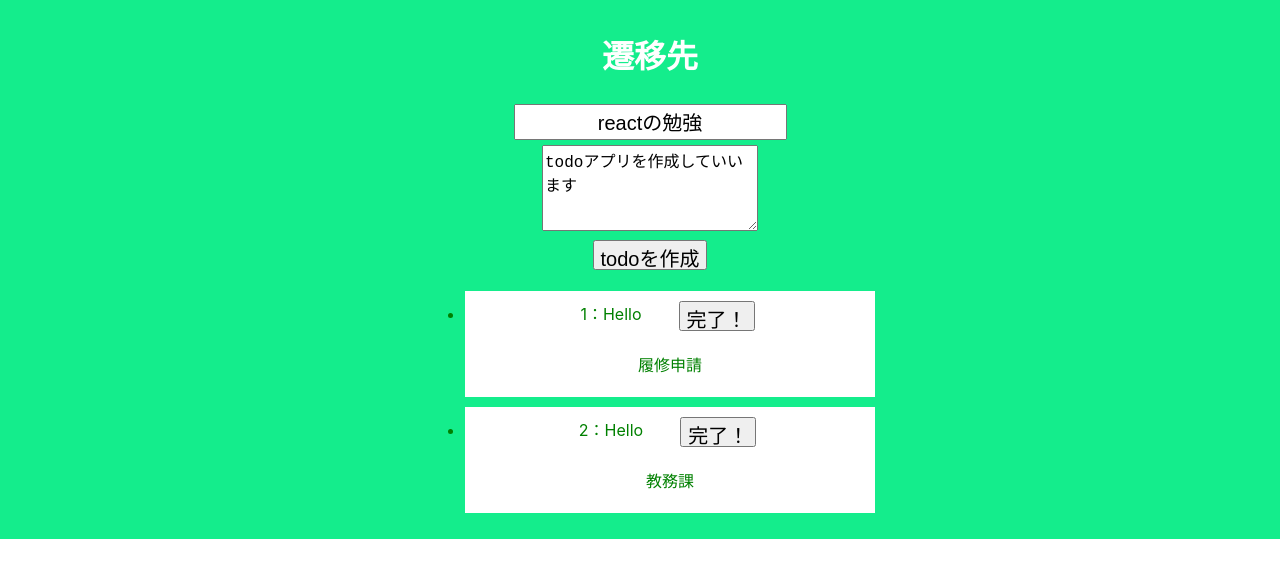
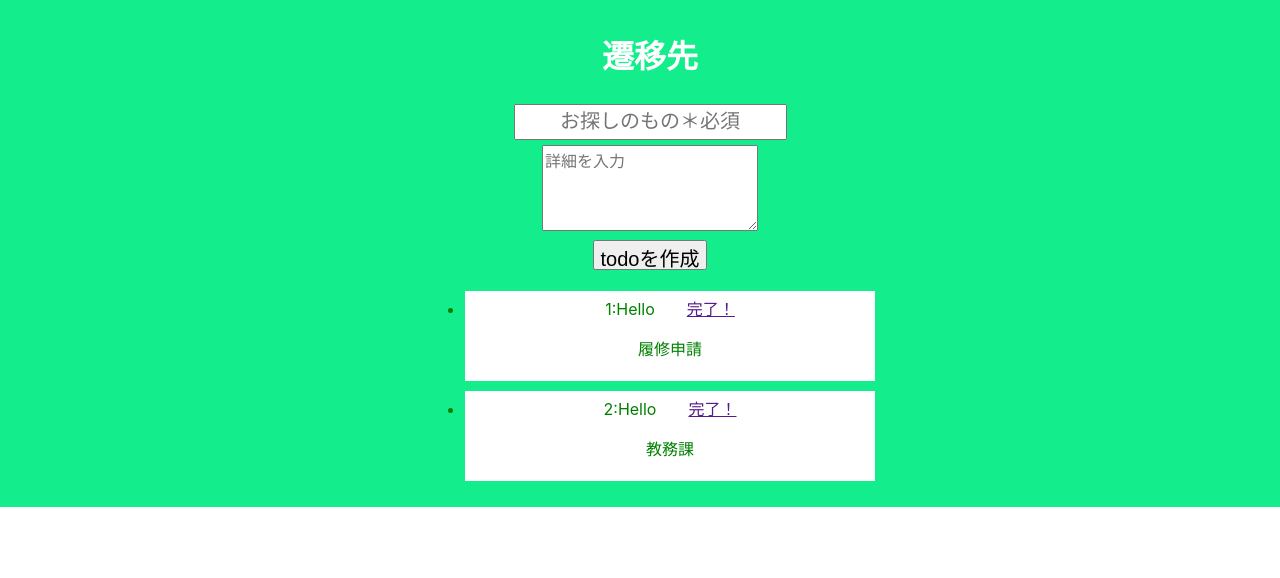
Before and after one commit to daikimare/react-portal, a React (Create React App) app: page / in a window 1280 px wide. Shown: the top 578 px of the page. Built offline with nearby package versions, Linux system fonts and the light colour scheme.

Commit message:
状態の管理機能

```diff
--- a/src/App.js
+++ b/src/App.js
@@ -50,6 +50,14 @@ class App extends Component {
     e.target.desc.value = '';
   }
 
+  setTodoStatus(clickTodo){
+    const todos = this.state.todos.slice();
+    const todo = todos[clickTodo.id - 1];
+    todo.done =! todo.done;
+    todos[clickTodo.id - 1]= todo;
+
+    this.setState({todos});
+  }
 
   render() {
     return (
@@ -58,6 +66,7 @@ class App extends Component {
         <Form handleSubmit={this.handleSubmit.bind(this)} />
         <TodoList
           todos={this.state.todos}
+          setTodoStatus={this.setTodoStatus.bind(this)}
           />
       </div>
     );
--- a/src/Form.js
+++ b/src/Form.js
@@ -6,8 +6,8 @@ class Form extends Component{
     return (
       <div className = "form">
         <form onSubmit={this.props.handleSubmit}>
-          <input name = "title" type = "text" placeholder = "タイトル＊必須" defaultValue = "reactの勉強" /><br/>
-          <textarea name = "desc" placeholder = "説明を入力" defaultValue = "todoアプリを作成していいます"　/><br/>
+          <input name = "title" type = "text" placeholder = "お探しのもの＊必須" defaultValue = "" /><br/>
+          <textarea name = "desc" placeholder = "詳細を入力" defaultValue = ""　/><br/>
           <button type = "submit">todoを作成</button>
         </form>
       </div>
--- a/src/Todo.js
+++ b/src/Todo.js
@@ -8,8 +8,8 @@ class Todo extends Component{
     return(
       <li className={className}>
         <span>{this.props.id}</span>
-        <span>：{this.props.title}　　</span>
-        <button href=　"#" onClick={(e)=>{ e.preventDefault(); this.props.setTodoStatus(this.props)}}>{link}</button>
+        <span>:{this.props.title}　　</span>
+        <a href="" onClick={(e)=>{ e.preventDefault(); this.props.setTodoStatus(this.props)}}>{link}</a>
         <p>{this.props.desc}</p>
       </li>
     );
```
